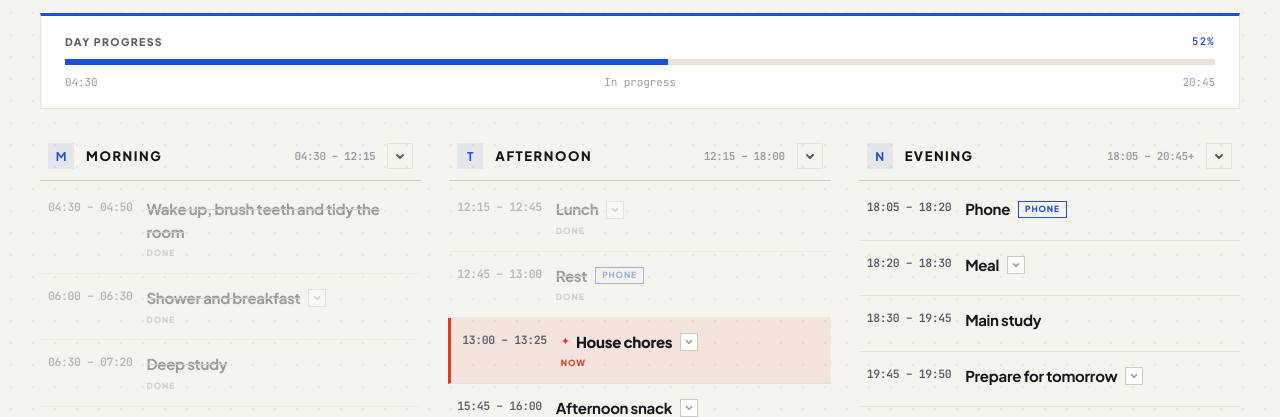
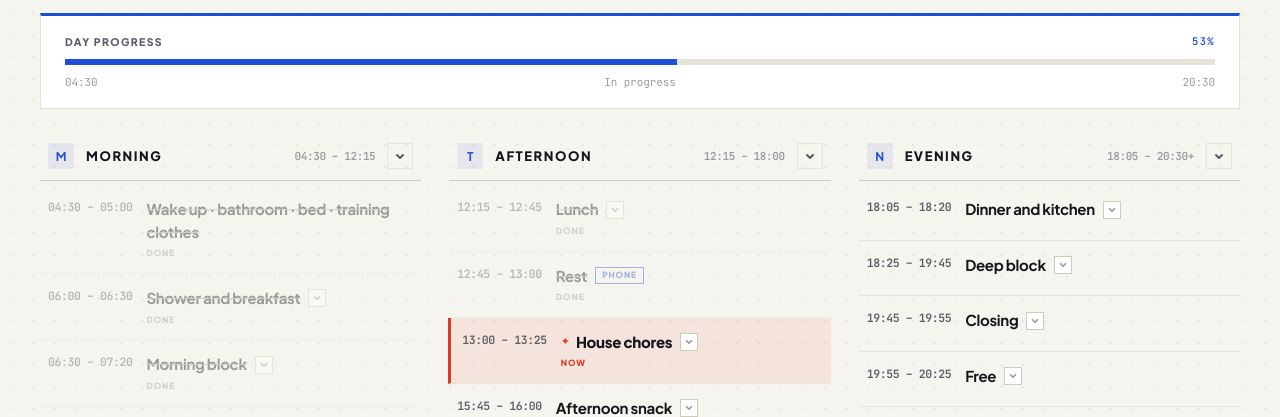
Before and after one commit to LuisHeitorCarvalho/-routines, a plain HTML site: page index.html in a window 1280 px wide. Shown: the part 372-789 px from the top of the page. Drawn offline with Linux system fonts and the light colour scheme.

Commit message:
Update evening routine times and titles in index.html

```diff
--- a/index.html
+++ b/index.html
@@ -917,7 +917,7 @@
     <div class="day-progress-foot mono">
       <span>04:30</span>
       <span id="dayStatus">Not started yet</span>
-      <span>20:45</span>
+      <span>20:30</span>
     </div>
   </section>
 
@@ -946,7 +946,7 @@
       <button class="period-head" type="button" aria-expanded="true" aria-controls="noiteRows">
         <span class="period-badge">N</span>
         <span class="period-title">Evening</span>
-        <span class="period-range mono">18:05 – 20:45+</span>
+        <span class="period-range mono">18:05 – 20:30+</span>
         <span class="period-chevron" aria-hidden="true"><svg viewBox="0 0 12 12" focusable="false"><path d="M3 4.5L6 7.5L9 4.5"></path></svg></span>
       </button>
       <div class="rows" id="noiteRows"></div>
@@ -956,25 +956,25 @@
 </div>
 
 <script>
+  const CLOSING_CHECKLIST = ["Put devices on charge", "Prepare tomorrow's clothes", "Set aside water to drink", "Close out the day", "Brush teeth"];
+
   const fullRoutine = [
-    { start: "04:30", end: "04:50", title: "Wake up, brush teeth and tidy the room", period: "Morning" },
+    { start: "04:30", end: "05:00", title: "Wake up · bathroom · bed · training clothes", period: "Morning" },
     { start: "05:00", end: "06:00", title: "Workout", period: "Morning", hideOn: [0, 3] },
     { start: "06:00", end: "06:30", title: "Shower and breakfast", period: "Morning", mealId: 1 },
-    { start: "06:30", end: "07:20", title: "Deep study", period: "Morning" },
+    { start: "06:30", end: "07:20", title: "Morning block", period: "Morning", note: "Fixed use: English." },
     { start: "07:30", end: "12:15", title: "School", period: "Morning", hideOn: [0, 6] },
     { start: "10:00", end: "10:15", title: "Morning snack", period: "Morning", mealId: 2, weekendOnly: true },
     { start: "12:15", end: "12:45", title: "Lunch", period: "Afternoon", mealId: 3 },
     { start: "12:45", end: "13:00", title: "Rest", period: "Afternoon", phone: true },
     { start: "13:00", end: "13:25", title: "House chores", period: "Afternoon", house: true },
-    { start: "13:30", end: "18:00", title: "Work", period: "Afternoon", hideOn: [0, 6] },
+    { start: "13:30", end: "18:00", title: "Work", period: "Afternoon", hideOn: [0, 6], note: "Smart Scale — prospecting, calls, delivery and CRM." },
     { start: "15:45", end: "16:00", title: "Afternoon snack", period: "Afternoon", mealId: 4, weekendOnly: true },
-    { start: "18:05", end: "18:20", title: "Phone", period: "Evening", phone: true },
-    { start: "18:20", end: "18:30", title: "Meal", period: "Evening", mealId: 5 },
-    { start: "18:30", end: "19:45", title: "Main study", period: "Evening" },
-    { start: "19:45", end: "19:50", title: "Prepare for tomorrow", period: "Evening", prep: true },
-    { start: "19:50", end: "20:00", title: "Daily review", period: "Evening" },
-    { start: "20:00", end: "20:45", title: "Reading", period: "Evening" },
-    { start: "20:45", end: "24:00", title: "Sleep", period: "Evening", sleep: true }
+    { start: "18:05", end: "18:20", title: "Dinner and kitchen", period: "Evening", mealId: 5 },
+    { start: "18:25", end: "19:45", title: "Deep block", period: "Evening", note: "Active front of the Board." },
+    { start: "19:45", end: "19:55", title: "Closing", period: "Evening", note: "Daily review.", checklist: CLOSING_CHECKLIST },
+    { start: "19:55", end: "20:25", title: "Free", period: "Evening", note: "Minimal writing · night hygiene · lights out." },
+    { start: "20:30", end: "24:00", title: "Sleep", period: "Evening", sleep: true }
   ];
 
   // Muscle-gain meal plan (base: Meal_Plan.html)
@@ -1004,7 +1004,7 @@
       items: [["Plain unsweetened yogurt", "250 g"], ["Banana", "1 unit"], ["Whole oats", "50 g"], ["Chia or flaxseed", "10 g"], ["Roasted unsalted peanuts", "15 g"], ["Water", "300 ml"]]
     },
     5: {
-      time: "18:30", title: "Dinner",
+      time: "18:05", title: "Dinner",
       subtitle: "Choose one option.",
       options: {
         A: {
@@ -1064,7 +1064,7 @@
   const weekdays = ["Sunday", "Monday", "Tuesday", "Wednesday", "Thursday", "Friday", "Saturday"];
 
   const routineStartMin = timeToMinutes("04:30");
-  const routineEndMin = timeToMinutes("20:45");
+  const routineEndMin = timeToMinutes("20:30");
 
   let hasAutoScrolled = false;
 
@@ -1090,7 +1090,7 @@
   }
 
   function formatRange(item) {
-    if (item.sleep) return "20:45+";
+    if (item.sleep) return "20:30+";
     return item.start + " – " + item.end;
   }
 
@@ -1141,37 +1141,32 @@
     html += '<div class="detail-group"><strong>' + escapeHTML(weekly.name) + ' — ' + escapeHTML(weekly.title) + '</strong>' +
       renderIngredientList(weekly.tasks.map((t) => [t]), true) + '</div>';
 
-    // Monthly / As-needed chores only need to surface once a month, not on every
-    // daily open of this detail — shown on the 1st, otherwise skipped.
-    if (new Date().getDate() === 1) {
-      html += '<div class="detail-group detail-group-muted"><strong>Monthly / As needed</strong>' +
-        renderIngredientList(CHORES_OCCASIONAL.map((t) => [t]), true) + '</div>';
-    }
+    html += '<div class="detail-group detail-group-muted"><strong>Monthly / As needed</strong>' +
+      renderIngredientList(CHORES_OCCASIONAL.map((t) => [t]), true) + '</div>';
 
     return html;
   }
 
-  function buildPrepDetailHTML() {
-    const tasks = [
-      "Put devices on charge",
-      "Prepare tomorrow's clothes",
-      "Set aside water to drink",
-      "Close out the day",
-      "Brush teeth"
-    ];
-    return '<div class="detail-note">Wrap-up checklist</div>' +
-      renderIngredientList(tasks.map((t) => [t]), true);
+  function buildNoteDetailHTML(item) {
+    let html = item.note ? '<p class="detail-prep">' + escapeHTML(item.note) + '</p>' : '';
+    if (item.checklist) {
+      html += '<div class="detail-group"><strong>Wrap-up checklist</strong>' +
+        renderIngredientList(item.checklist.map((t) => [t]), true) + '</div>';
+    }
+    return html;
   }
 
   function attachDetail(row, item, index) {
-    if (!item.mealId && !item.house && !item.prep) return;
+    if (!item.mealId && !item.house && !item.note && !item.checklist) return;
 
     row.classList.add("expandable");
 
     const detail = document.createElement("div");
     detail.className = "row-detail";
     detail.id = "detail-" + index;
-    detail.innerHTML = item.mealId ? buildMealDetailHTML(item.mealId) : item.house ? buildChoresDetailHTML() : buildPrepDetailHTML();
+    detail.innerHTML = item.mealId ? buildMealDetailHTML(item.mealId)
+      : item.house ? buildChoresDetailHTML()
+      : buildNoteDetailHTML(item);
     detail.addEventListener("click", (e) => e.stopPropagation());
     row.appendChild(detail);
 
@@ -1303,7 +1298,7 @@
       heroNow.classList.add("mode-sleep");
       stateLabel.textContent = "Sleep";
       currentTitle.textContent = "Time to sleep";
-      currentTime.textContent = "From 20:45";
+      currentTime.textContent = "From 20:30";
       remainingTime.textContent = "Routine complete";
       blockRow.style.display = "none";
       nextTitle.textContent = routine[0].title;
```
